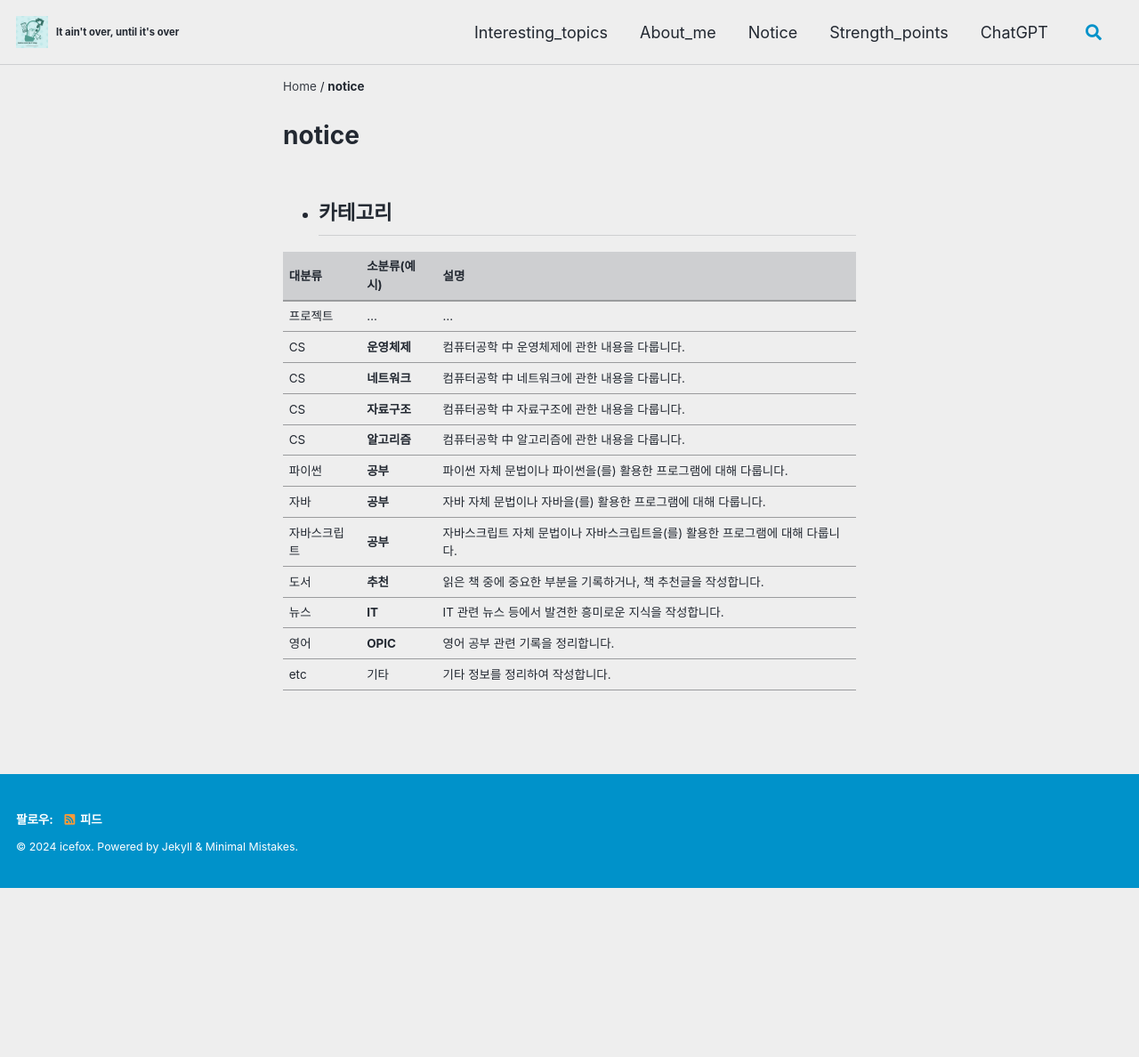
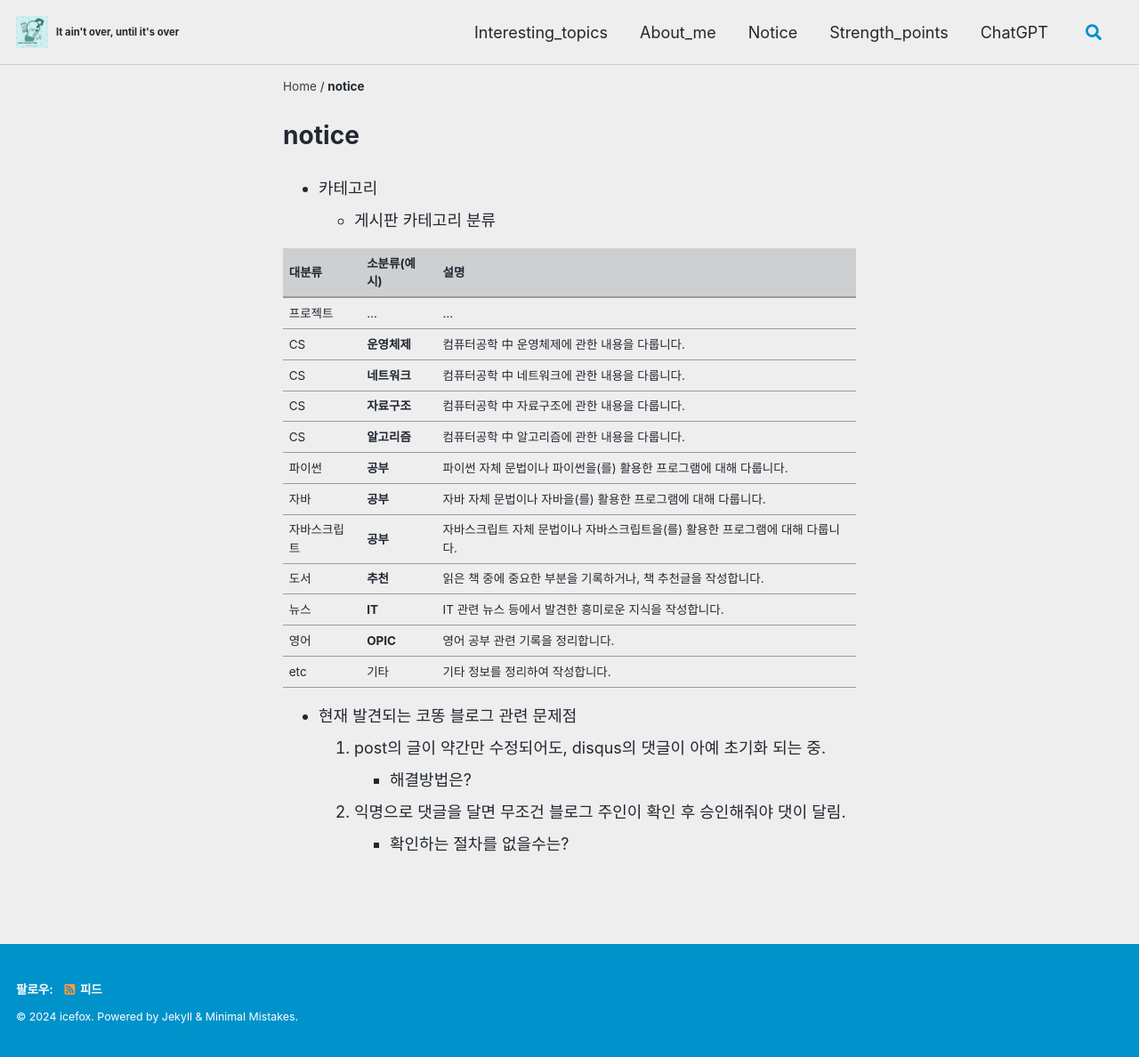
Before and after one commit to icefoxand/.github.io, a Jekyll site: the page built from _pages/notice.md, in a window 1280 px wide. Shown: the whole page at 89% size. Built offline with Jekyll 4.4.1, drawn with Linux system fonts in a browser that asks for light colours; cached includes are drawn as plain includes; before the commit the page ends 998 px from its top, so only the background shows below that.

Commit message:
'24-01-01'

```diff
--- a/_pages/notice.md
+++ b/_pages/notice.md
@@ -4,8 +4,8 @@ layout: single
 permalink: "/notice/"
 ---
 
-* 카테고리
--
++ 카테고리
+    - 게시판 카테고리 분류
 
 |대분류|소분류(예시)|설명|
 |---|---|---|
@@ -21,3 +21,9 @@ permalink: "/notice/"
 |뉴스|**IT**|IT 관련 뉴스 등에서 발견한 흥미로운 지식을 작성합니다.|
 |영어|**OPIC**|영어 공부 관련 기록을 정리합니다.|
 |etc|기타|기타 정보를 정리하여 작성합니다.|
+
++ 현재 발견되는 코똥 블로그 관련 문제점
+    1. post의 글이 약간만 수정되어도, disqus의 댓글이 아예 초기화 되는 중.
+        - 해결방법은?
+    2. 익명으로 댓글을 달면 무조건 블로그 주인이 확인 후 승인해줘야 댓이 달림.
+        - 확인하는 절차를 없을수는?
```
